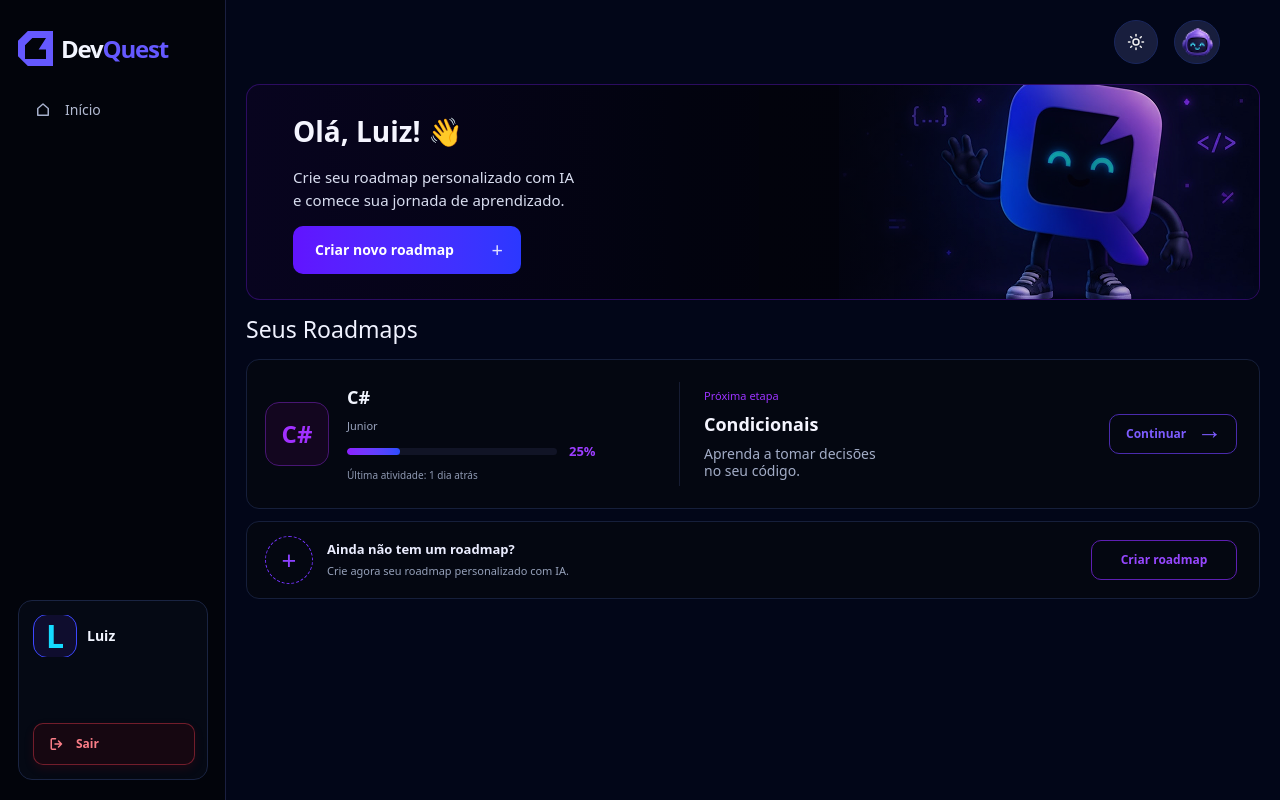
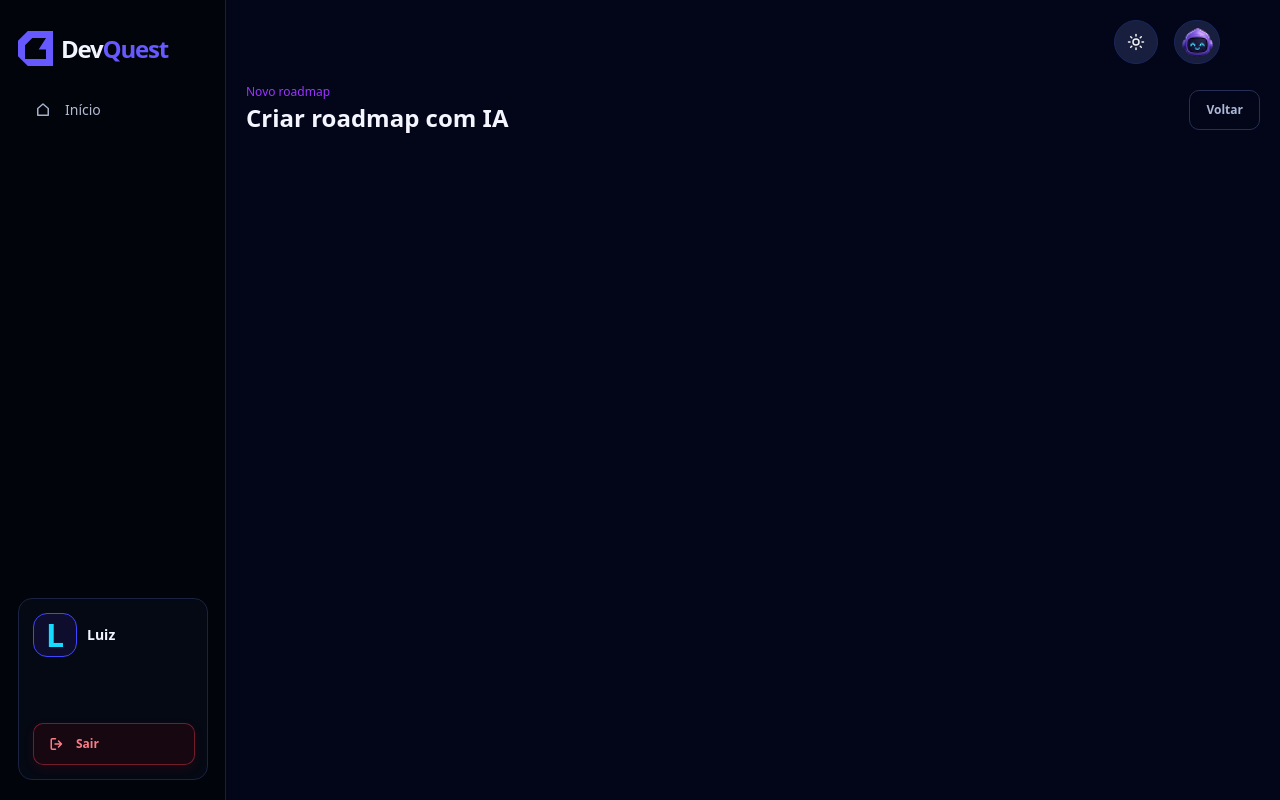
Before and after one commit to Fellypr/Dev-Quest, a Next.js app in the folder FrontEnd/dev-quest/: page /Dashboard in a window 1280 px wide. Both pictures are taken after a click on the button "Criar roadmap". Built offline with nearby package versions, Linux system fonts and the light colour scheme.

Commit message:
feat: adiciona uma section para criação de roadmaps

```diff
--- a/FrontEnd/dev-quest/src/Features/Dashboard/components/cartaConviteRoadmap.tsx
+++ b/FrontEnd/dev-quest/src/Features/Dashboard/components/cartaConviteRoadmap.tsx
@@ -1,5 +1,11 @@
 
-export function CartaDeConviteRoadmap(){
+type CartaDeConviteRoadmapProps = {
+  onCreateRoadmap: () => void;
+};
+
+export function CartaDeConviteRoadmap({
+  onCreateRoadmap,
+}: CartaDeConviteRoadmapProps){
     return(
       <section className="flex w-full items-center justify-between gap-4 overflow-hidden rounded-[13px] border border-[#161f3b] bg-[#040711] px-[18px] py-[14px] sm:pr-[22px]">
         <div className="flex min-w-0 items-center gap-[14px]">
@@ -22,6 +28,7 @@ export function CartaDeConviteRoadmap(){
 
         <button
           type="button"
+          onClick={onCreateRoadmap}
           className="flex h-10 w-[146px] shrink-0 items-center justify-center rounded-lg border border-[#5e1fb2] text-xs font-semibold text-[#9647ff] transition-colors hover:border-[#9647ff] hover:bg-[#140525] focus-visible:outline-none focus-visible:ring-2 focus-visible:ring-[#9647ff]"
         >
           Criar roadmap
--- a/FrontEnd/dev-quest/src/Features/Dashboard/components/cartaDeboasVindas.tsx
+++ b/FrontEnd/dev-quest/src/Features/Dashboard/components/cartaDeboasVindas.tsx
@@ -1,7 +1,13 @@
 const mascotImage =
   "/images/Roadmaps_mascot_art.png";
 
-export function CartaDeBoasVindasDashboard() {
+type CartaDeBoasVindasDashboardProps = {
+  onCreateRoadmap: () => void;
+};
+
+export function CartaDeBoasVindasDashboard({
+  onCreateRoadmap,
+}: CartaDeBoasVindasDashboardProps) {
   return (
     <section className="relative flex min-h-54 w-full items-center overflow-hidden rounded-xl border border-[rgba(48,14,105,0.9)] bg-[linear-gradient(90deg,#08041f_0%,#02030f_42%,#02020b_64%,#0e021d_60%)] pl-10 sm:pl-11.5">
       <div className="relative z-20 flex flex-col items-start gap-3.5">
@@ -17,6 +23,7 @@ export function CartaDeBoasVindasDashboard() {
 
         <button
           type="button"
+          onClick={onCreateRoadmap}
           className="flex h-12 w-57 items-center justify-between rounded-[10px] bg-linear-to-r from-[#6114ff] to-[#2b38ff] pl-5.5 pr-4.5 text-white transition duration-200 hover:brightness-110 focus-visible:outline-none focus-visible:ring-2 focus-visible:ring-[#8d6cff] focus-visible:ring-offset-2 focus-visible:ring-offset-[#08041f] cursor-pointer"
         >
           <span className="text-sm font-semibold">Criar novo roadmap</span>
--- a/FrontEnd/dev-quest/src/Features/Dashboard/components/sideBar.tsx
+++ b/FrontEnd/dev-quest/src/Features/Dashboard/components/sideBar.tsx
@@ -76,7 +76,7 @@ export function SideBar() {
 
         <section
           aria-label="Perfil do jogador"
-          className="flex h-[180px] w-[190px] shrink-0 flex-col gap-[66px] overflow-hidden rounded-xl border border-[#1a2442] bg-[#050914] p-[14px]"
+          className="flex h-auto w-[190px] shrink-0 flex-col gap-[66px] overflow-hidden rounded-xl border border-[#1a2442] bg-[#050914] p-[14px]"
         >
           <div className="flex items-center gap-2.5 overflow-hidden">
             <div className="flex size-11 shrink-0 items-center justify-center overflow-hidden rounded-[14px] border border-[#3d47ff] bg-[#0f0d2e]">
--- a/FrontEnd/dev-quest/src/Features/Dashboard/page.tsx
+++ b/FrontEnd/dev-quest/src/Features/Dashboard/page.tsx
@@ -1,20 +1,31 @@
+"use client";
+
+import { useState } from "react";
 import { SideBar } from "./components/sideBar";
-import { HeaderDashboard } from "./components/hearderDashboard";
-import { CartaDeBoasVindasDashboard } from "./components/cartaDeboasVindas";
-import {CartaDeConviteRoadmap} from "./components/cartaConviteRoadmap";
-import {CartaRoadmap} from "./components/cartaRoadmap"
+import { HeaderDashboard } from "./components/headerDashboard";
+import { HomeDashboardView } from "./views/HomeDashboardView";
+import { CriarRoadmapView } from "./views/CriarRoadmapView";
+
+type DashboardView = "home" | "criar-roadmap";
+
 export function DashboardMain() {
+  const [activeView, setActiveView] = useState<DashboardView>("home");
+
   return (
     <main className="flex">
-        <SideBar />
+      <SideBar />
       <section className="w-full pl-5 pr-5">
-          <HeaderDashboard />
-        <div className="flex flex-col gap-3">
-          <CartaDeBoasVindasDashboard />
-          <h2 className="text-[15px] md:text-[23px]  text-[#F0F2FF]">Seus Roadmaps</h2>
-          <CartaRoadmap/>
-          <CartaDeConviteRoadmap/>
-        </div>
+        <HeaderDashboard />
+
+        {activeView === "home" && (
+          <HomeDashboardView
+            onCreateRoadmap={() => setActiveView("criar-roadmap")}
+          />
+        )}
+
+        {activeView === "criar-roadmap" && (
+          <CriarRoadmapView onBack={() => setActiveView("home")} />
+        )}
       </section>
     </main>
   );
--- /dev/null
+++ b/FrontEnd/dev-quest/src/Features/Dashboard/views/CriarRoadmapView.tsx
@@ -0,0 +1,34 @@
+type CriarRoadmapViewProps = {
+  onBack: () => void;
+};
+
+const tecnologiasSugeridas = ["C#", "JavaScript", "React", "Node.js"];
+const niveis = ["Iniciante", "Junior", "Intermediario"];
+
+export function CriarRoadmapView({ onBack }: CriarRoadmapViewProps) {
+  return (
+    <section className="flex flex-col gap-5">
+      <div className="flex items-center justify-between gap-4">
+        <div>
+          <p className="text-xs font-medium text-[#9c33ff]">Novo roadmap</p>
+          <h1 className="text-[24px] font-bold text-[#f5f5ff]">
+            Criar roadmap com IA
+          </h1>
+        </div>
+
+        <button
+          type="button"
+          onClick={onBack}
+          className="flex h-10 items-center justify-center rounded-lg border border-[#263057] px-4 text-xs font-semibold text-[#aeb8d6] transition-colors hover:border-[#6559ff] hover:text-white focus-visible:outline-none focus-visible:ring-2 focus-visible:ring-[#6559ff]"
+        >
+          Voltar
+        </button>
+      </div>
+
+
+
+
+
+    </section>
+  );
+}
--- /dev/null
+++ b/FrontEnd/dev-quest/src/Features/Dashboard/views/HomeDashboardView.tsx
@@ -0,0 +1,20 @@
+import { CartaDeBoasVindasDashboard } from "../components/cartaDeboasVindas";
+import { CartaDeConviteRoadmap } from "../components/cartaConviteRoadmap";
+
+type HomeDashboardViewProps = {
+  onCreateRoadmap: () => void;
+};
+
+export function HomeDashboardView({ onCreateRoadmap }: HomeDashboardViewProps) {
+  return (
+    <div className="flex flex-col gap-3">
+      <CartaDeBoasVindasDashboard onCreateRoadmap={onCreateRoadmap} />
+
+      <h2 className="text-[15px] text-[#F0F2FF] md:text-[23px]">
+        Seus Roadmaps
+      </h2>
+
+      <CartaDeConviteRoadmap onCreateRoadmap={onCreateRoadmap} />
+    </div>
+  );
+}
```
Also changed, not shown: FrontEnd/dev-quest/src/Features/Dashboard/components/headerDashboard.tsx (renamed from FrontEnd/dev-quest/src/Features/Dashboard/components/hearderDashboard.tsx).
